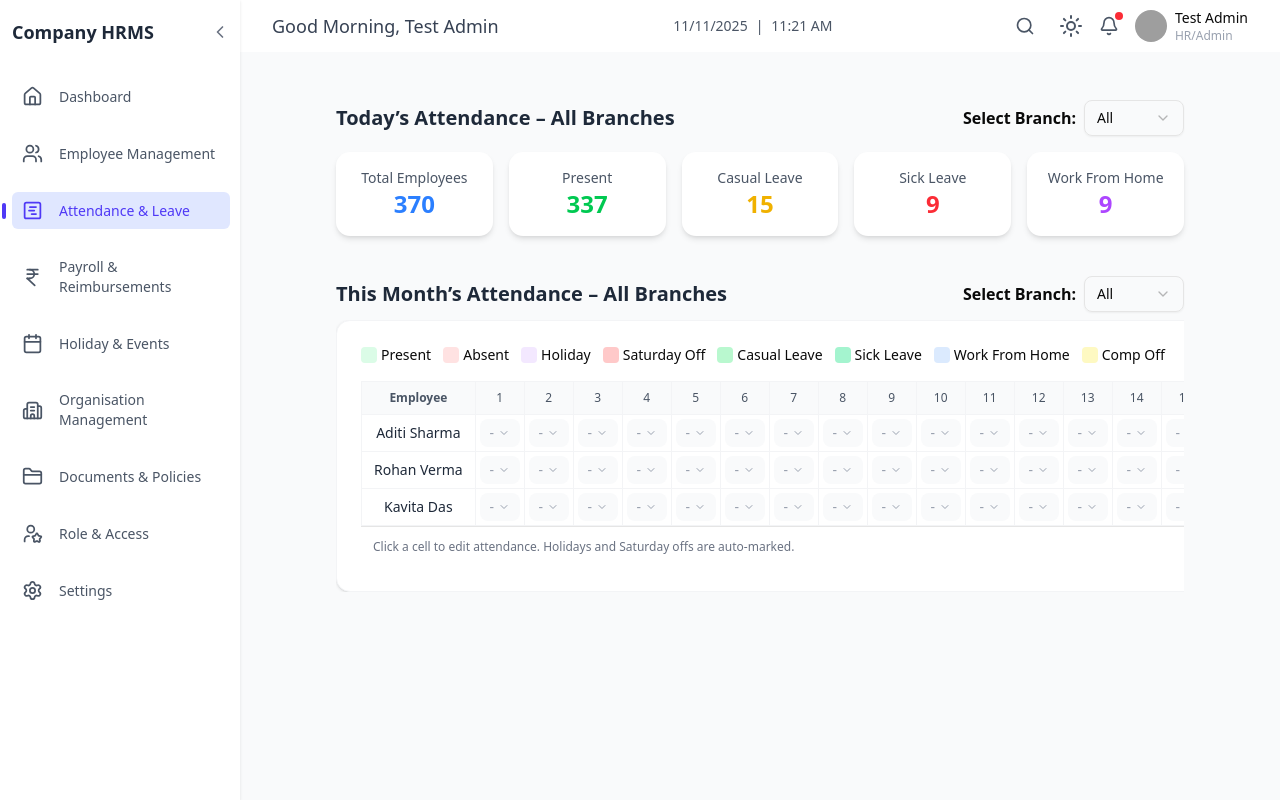
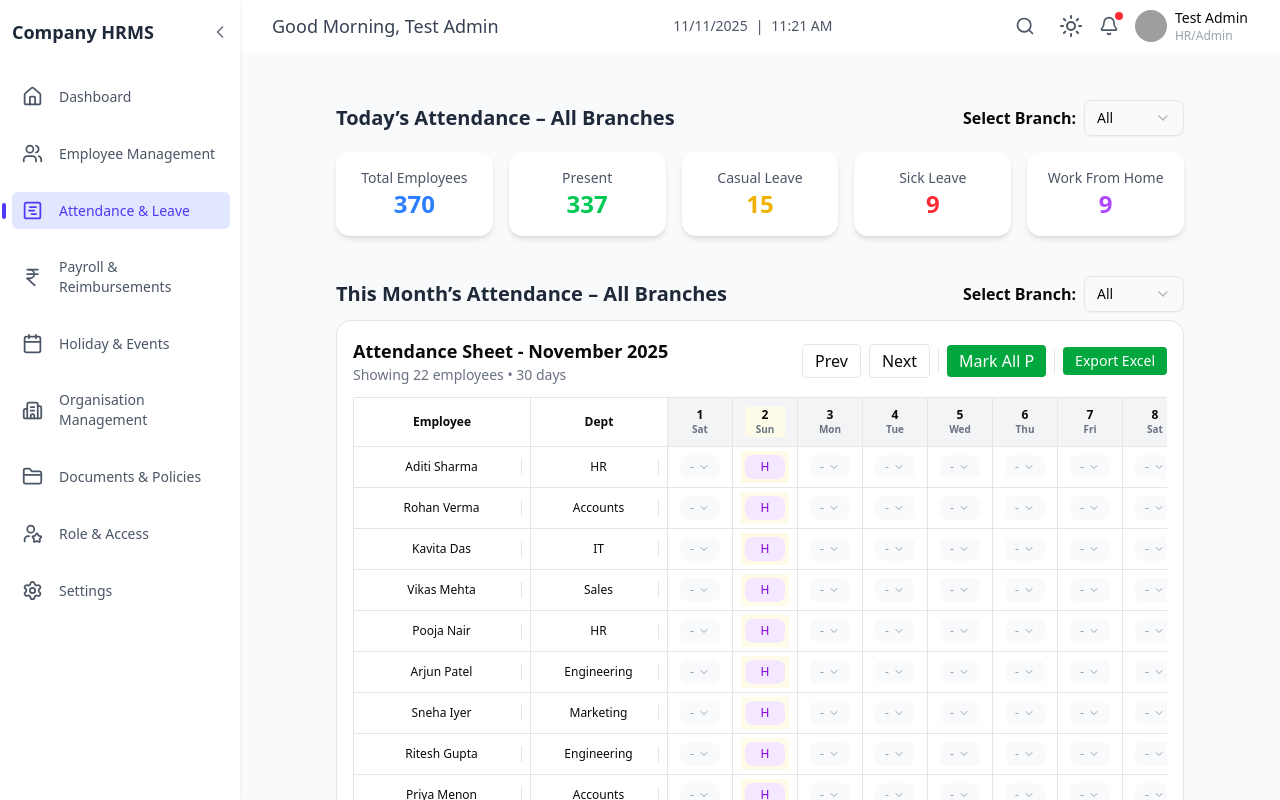
Before and after one commit to dikshajaggi/hrmsFrontend24, a React (Vite) app: page /dashboard/attendance-management in a window 1280 px wide. Built offline with nearby package versions, Linux system fonts and the light colour scheme; grey boxes are pictures that could not be loaded; what @azure/msal-react would draw is missing.

Commit message:
attendance table done

```diff
--- a/package.json
+++ b/package.json
@@ -38,7 +38,8 @@
     "react-window": "^1.8.9",
     "recharts": "^3.3.0",
     "tailwind-merge": "^3.3.1",
-    "tailwindcss": "^4.1.14"
+    "tailwindcss": "^4.1.14",
+    "xlsx": "^0.18.5"
   },
   "devDependencies": {
     "@eslint/js": "^9.36.0",
--- a/src/components/AttendanceTable.jsx
+++ b/src/components/AttendanceTable.jsx
@@ -1,230 +1,337 @@
-import React, { useMemo, useState, useCallback, useRef, useEffect } from "react";
+import React, { useEffect, useMemo, useState } from "react";
 import {
   useReactTable,
   getCoreRowModel,
   flexRender,
   createColumnHelper,
 } from "@tanstack/react-table";
-import { format, startOfMonth, endOfMonth, eachDayOfInterval } from "date-fns";
+import { format, startOfMonth, endOfMonth, eachDayOfInterval, addMonths, subMonths } from "date-fns";
+import * as XLSX from "xlsx";
 import { ChevronDown } from "lucide-react";
 
+// =======================
+//  HARD CODED EMPLOYEES (sample)
+// =======================
+const employeesData = [
+  { id: 1, name: "Aditi Sharma", gender: "Female", branch: "Delhi", department: "HR", designation: "HR Executive", projectSite: "Dwarka" },
+  { id: 2, name: "Rohan Verma", gender: "Male", branch: "Mumbai", department: "Accounts", designation: "Senior Accountant", projectSite: "Andheri" },
+  { id: 3, name: "Kavita Das", gender: "Female", branch: "Bangalore", department: "IT", designation: "Software Developer", projectSite: "Electronic City" },
+  { id: 4, name: "Vikas Mehta", gender: "Male", branch: "Delhi", department: "Sales", designation: "Sales Manager", projectSite: "Noida" },
+  { id: 5, name: "Pooja Nair", gender: "Female", branch: "Mumbai", department: "HR", designation: "Recruiter", projectSite: "Andheri" },
+  { id: 6, name: "Arjun Patel", gender: "Male", branch: "Bangalore", department: "Engineering", designation: "Frontend Developer", projectSite: "Whitefield" },
+  { id: 7, name: "Sneha Iyer", gender: "Female", branch: "Delhi", department: "Marketing", designation: "Content Strategist", projectSite: "Dwarka" },
+  { id: 8, name: "Ritesh Gupta", gender: "Male", branch: "Mumbai", department: "Engineering", designation: "Backend Developer", projectSite: "Andheri" },
+  { id: 9, name: "Priya Menon", gender: "Female", branch: "Bangalore", department: "Accounts", designation: "Finance Associate", projectSite: "Electronic City" },
+  { id: 10, name: "Karan Singh", gender: "Male", branch: "Delhi", department: "IT", designation: "System Administrator", projectSite: "Noida" },
+  { id: 11, name: "Neha Kapoor", gender: "Female", branch: "Mumbai", department: "Sales", designation: "Business Development Executive", projectSite: "Andheri" },
+  { id: 12, name: "Ravi Deshmukh", gender: "Male", branch: "Bangalore", department: "Engineering", designation: "DevOps Engineer", projectSite: "Whitefield" },
+ { id: 1, name: "Aditi Sharma", gender: "Female", branch: "Delhi", department: "HR", designation: "HR Executive", projectSite: "Dwarka" },
+  { id: 2, name: "Rohan Verma", gender: "Male", branch: "Mumbai", department: "Accounts", designation: "Senior Accountant", projectSite: "Andheri" },
+  { id: 3, name: "Kavita Das", gender: "Female", branch: "Bangalore", department: "IT", designation: "Software Developer", projectSite: "Electronic City" },
+  { id: 4, name: "Vikas Mehta", gender: "Male", branch: "Delhi", department: "Sales", designation: "Sales Manager", projectSite: "Noida" },
+  { id: 5, name: "Pooja Nair", gender: "Female", branch: "Mumbai", department: "HR", designation: "Recruiter", projectSite: "Andheri" },
+  { id: 6, name: "Arjun Patel", gender: "Male", branch: "Bangalore", department: "Engineering", designation: "Frontend Developer", projectSite: "Whitefield" },
+  { id: 7, name: "Sneha Iyer", gender: "Female", branch: "Delhi", department: "Marketing", designation: "Content Strategist", projectSite: "Dwarka" },
+  { id: 8, name: "Ritesh Gupta", gender: "Male", branch: "Mumbai", department: "Engineering", designation: "Backend Developer", projectSite: "Andheri" },
+  { id: 9, name: "Priya Menon", gender: "Female", branch: "Bangalore", department: "Accounts", designation: "Finance Associate", projectSite: "Electronic City" },
+  { id: 10, name: "Karan Singh", gender: "Male", branch: "Delhi", department: "IT", designation: "System Administrator", projectSite: "Noida" },
+
+];
+
+// =======================
+//  ATTENDANCE CODES
+// =======================
 const ATTENDANCE_CODES = {
   P: { label: "Present", color: "bg-green-100 text-green-700" },
-  A: { label: "Absent", color: "bg-red-100 text-red-700" },
   H: { label: "Holiday", color: "bg-purple-100 text-purple-700" },
   S: { label: "Saturday Off", color: "bg-red-200 text-red-800" },
-  L: { label: "Casual Leave", color: "bg-green-200 text-green-800" },
+  L: { label: "Casual Leave", color: "bg-red-100 text-red-700" },
+  L1: { label: "Casual Leave (first half off)", color: "bg-red-100 text-red-700" },
+  L2: { label: "Casual Leave (second half off)", color: "bg-red-100 text-red-700" },
   SL: { label: "Sick Leave", color: "bg-emerald-200 text-emerald-800" },
+  SL1: { label: "Sick Leave (first half off)", color: "bg-emerald-200 text-emerald-800" },
+  SL2: { label: "Sick Leave (second half off)", color: "bg-emerald-200 text-emerald-800" },
   W: { label: "Work From Home", color: "bg-blue-100 text-blue-700" },
   C: { label: "Comp Off", color: "bg-yellow-100 text-yellow-700" },
 };
-
 const OPTIONS = Object.keys(ATTENDANCE_CODES);
 
-// ✅ Memoized Dropdown Cell Component
-const AttendanceCell = React.memo(({ empId, day, initialValue, onChangeRef, isDisabled }) => {
-  const [isOpen, setIsOpen] = useState(false);
-  const [value, setValue] = useState(initialValue);
-
-  useEffect(() => {
-    setValue(initialValue);
-  }, [initialValue]);
-
-  const colorClass = ATTENDANCE_CODES[value]?.color || "bg-gray-50 text-gray-400";
-
-  const handleSelect = useCallback(
-    (option) => {
-      setValue(option);
-      onChangeRef.current(empId, day, option);
-      setIsOpen(false);
-    },
-    [empId, day, onChangeRef]
-  );
+// =======================
+//  DROPDOWN CELL
+// =======================
+function AttendanceCell({ value, disabled, onChange }) {
+  const [open, setOpen] = useState(false);
+  const color = ATTENDANCE_CODES[value]?.color || "bg-gray-50 text-gray-400";
 
   return (
     <div className="relative min-w-[40px]">
       <button
-        onClick={() => !isDisabled && setIsOpen(!isOpen)}
-        disabled={isDisabled}
-        className={`w-full flex items-center justify-center px-2 py-1 rounded-md text-sm font-medium ${colorClass} ${
-          !isDisabled ? "cursor-pointer hover:opacity-80" : "cursor-not-allowed"
-        }`}
+        onClick={() => !disabled && setOpen((s) => !s)}
+        className={`w-full px-2 py-1 rounded-md text-xs flex items-center justify-center ${color}`}
+        disabled={disabled}
       >
         {value || "-"}
-        {!isDisabled && (
-          <ChevronDown
-            size={12}
-            className={`ml-1 transition-transform ${isOpen ? "rotate-180" : ""}`}
-          />
-        )}
+        {!disabled && <ChevronDown size={12} className="ml-1" />}
       </button>
 
-      {isOpen && (
-        <>
-          {/* Backdrop to close dropdown */}
-          <div className="fixed inset-0 z-10" onClick={() => setIsOpen(false)} />
+      {open && (
+        <div className="absolute z-50 mt-1 w-66 bg-white border rounded-lg shadow" onMouseLeave={() => setOpen(false)}>
+          <div className="px-3 py-2 text-sm cursor-pointer hover:bg-gray-100" onClick={() => { onChange(""); setOpen(false); }}>
+            Clear
+          </div>
 
-          {/* Dropdown Menu */}
-          <div className="absolute left-0 mt-1 w-40 bg-white border border-gray-200 rounded-lg shadow-lg z-20 max-h-60 overflow-y-auto">
-            <div
-              onClick={() => handleSelect("")}
-              className="px-3 py-2 hover:bg-gray-100 cursor-pointer text-sm text-gray-600"
-            >
-              Clear
+          {OPTIONS.map((opt) => (
+            <div key={opt} className="px-3 py-2 text-sm flex items-center gap-2 cursor-pointer hover:bg-gray-100" onClick={() => { onChange(opt); setOpen(false); }}>
+              <span className={`w-6 h-6 rounded flex items-center justify-center text-xs font-semibold ${ATTENDANCE_CODES[opt].color}`}>{opt}</span>
+              {ATTENDANCE_CODES[opt].label}
             </div>
-            {OPTIONS.map((opt) => (
-              <div
-                key={opt}
-                onClick={() => handleSelect(opt)}
-                className={`px-3 py-2 hover:bg-gray-50 cursor-pointer text-sm flex items-center gap-2 ${
-                  value === opt ? "bg-gray-100" : ""
-                }`}
-              >
-                <span
-                  className={`w-6 h-6 rounded flex items-center justify-center text-xs font-semibold ${ATTENDANCE_CODES[opt].color}`}
-                >
-                  {opt}
-                </span>
-                <span>{ATTENDANCE_CODES[opt].label}</span>
-              </div>
-            ))}
-          </div>
-        </>
+          ))}
+        </div>
       )}
     </div>
   );
-});
+}
 
-const AttendanceTable = ({
-  employees = [
-    { id: 1, name: "Aditi Sharma", department: "HR" },
-    { id: 2, name: "Rohan Verma", department: "Accounts" },
-    { id: 3, name: "Kavita Das", department: "IT" },
-  ],
-  month = new Date(),
-  bankHolidays = [],
-  saturdayOffs = [],
-}) => {
-  const [attendance, setAttendance] = useState({});
-  const attendanceRef = useRef(attendance);
+// =======================
+//  MAIN TABLE
+// =======================
+export default function AttendanceTable({ apiUrl, initialMonth = new Date(), bankHolidays = [], saturdayOffs = [] }) {
+  // --- UI / Data state
+  const [employees, setEmployees] = useState([]);
+  const [attendance, setAttendance] = useState({}); // { empId: { 'yyyy-MM-dd': 'P' }}
+  const [month, setMonth] = useState(initialMonth);
 
-  // Keep ref in sync with state
-  attendanceRef.current = attendance;
+  // --- Load employees (local or api)
+  useEffect(() => {
+    if (apiUrl) {
+      // you can implement real API call here; placeholder for now
+      fetch(apiUrl)
+        .then((r) => r.json())
+        .then((data) => {
+          if (Array.isArray(data)) setEmployees(data);
+          else if (Array.isArray(data.employees)) setEmployees(data.employees);
+          else setEmployees(employeesData);
+        })
+        .catch(() => setEmployees(employeesData));
+    } else {
+      setEmployees(employeesData);
+    }
+  }, [apiUrl]);
 
-  const daysInMonth = useMemo(
-    () =>
-      eachDayOfInterval({
-        start: startOfMonth(month),
-        end: endOfMonth(month),
-      }),
-    [month]
-  );
+  // --- Days in month
+  const days = useMemo(() => eachDayOfInterval({ start: startOfMonth(month), end: endOfMonth(month) }), [month]);
 
-  // ✅ Make dates stable by using ISO string (not Date object)
-  const holidayDates = useMemo(
-    () => bankHolidays.map((h) => new Date(h).toISOString().split("T")[0]),
-    [bankHolidays]
-  );
+  // --- Auto Sundays
+  const sundays = useMemo(() => days.filter((d) => format(d, "EEE") === "Sun").map((d) => format(d, "yyyy-MM-dd")), [days]);
 
-  const saturdayDates = useMemo(
-    () => saturdayOffs.map((d) => new Date(d).toISOString().split("T")[0]),
-    [saturdayOffs]
-  );
+  // --- normalize holidays and saturdays input (accept array of objects or strings)
+  const holidays = useMemo(() => {
+    return (bankHolidays || []).map((d) => {
+      if (!d) return null;
+      if (typeof d === "string") return format(new Date(d), "yyyy-MM-dd");
+      if (d.date) return format(new Date(d.date), "yyyy-MM-dd");
+      return null;
+    }).filter(Boolean);
+  }, [bankHolidays]);
 
-  // ✅ Use ref to avoid dependency issues
-  const handleChangeRef = useRef((empId, date, value) => {
-    const dateStr = date.toISOString().split("T")[0];
+  const saturdays = useMemo(() => {
+    return (saturdayOffs || []).map((d) => {
+      if (!d) return null;
+      if (typeof d === "string") return format(new Date(d), "yyyy-MM-dd");
+      if (d.date) return format(new Date(d.date), "yyyy-MM-dd");
+      return null;
+    }).filter(Boolean);
+  }, [saturdayOffs]);
+
+  // --- handle change
+  const handleChange = (empId, dateStr, value) => {
+    setAttendance((prev) => ({ ...prev, [empId]: { ...(prev[empId] || {}), [dateStr]: value } }));
+  };
+
+  // --- Mark all helper (mark every editable cell for the displayed month)
+  const markAll = (status) => {
     setAttendance((prev) => {
-      const prevVal = prev[empId]?.[dateStr];
-      if (prevVal === value) return prev; // 🔒 prevent unnecessary renders
-      return {
-        ...prev,
-        [empId]: { ...prev[empId], [dateStr]: value },
-      };
+      const next = { ...prev };
+      employees.forEach((emp) => {
+        next[emp.id] = { ...(next[emp.id] || {}) };
+        days.forEach((d) => {
+          const dateStr = format(d, "yyyy-MM-dd");
+          const isSunday = sundays.includes(dateStr);
+          const isHoliday = holidays.includes(dateStr) || isSunday;
+          const isSaturday = saturdays.includes(dateStr);
+
+          const disabled = isHoliday || isSaturday; // do not overwrite auto
+          if (!disabled) {
+            next[emp.id][dateStr] = status;
+          }
+        });
+      });
+      return next;
     });
-  });
+  };
 
+  // --- Totals per employee
+  const totals = useMemo(() => {
+    const map = {};
+    employees.forEach((emp) => {
+      const counts = { P: 0, H: 0, S: 0, L: 0, L1:0, L2: 0, SL: 0, SL1: 0, SL2: 0, W: 0, C: 0 };
+      days.forEach((d) => {
+        const dateStr = format(d, "yyyy-MM-dd");
+        const isSunday = sundays.includes(dateStr);
+        const isHoliday = holidays.includes(dateStr) || isSunday;
+        const isSaturday = saturdays.includes(dateStr);
+        const auto = isHoliday ? "H" : isSaturday ? "S" : null;
+        const value = auto || (attendance?.[emp.id]?.[dateStr] || "");
+        if (value && counts[value] !== undefined) counts[value] += 1;
+      });
+      counts.totalL = counts.L + (counts.L1 * 0.5) + (counts.L2 * 0.5);
+      counts.totalSL = counts.SL + (counts.SL1 * 0.5) + (counts.SL2 * 0.5);
+      map[emp.id] = counts;
+    });
+    return map;
+  }, [employees, attendance, days, holidays, saturdays, sundays]);
+
+  // --- Export to Excel
+  const exportToExcel = () => {
+    const rows = employees.map((emp) => {
+      const row = { Employee: emp.name, Department: emp.department };
+      days.forEach((day) => {
+        const dateStr = format(day, "yyyy-MM-dd");
+        const isSunday = sundays.includes(dateStr);
+        const isHoliday = holidays.includes(dateStr) || isSunday;
+        const isSaturday = saturdays.includes(dateStr);
+        const auto = isHoliday ? "H" : isSaturday ? "S" : null;
+        row[dateStr] = auto || attendance?.[emp.id]?.[dateStr] || "";
+      });
+      // add totals
+      const t = totals[emp.id] || {};
+      row.P = t.P; row.L = t.L; row.SL = t.SL;
+      return row;
+    });
+
+    const ws = XLSX.utils.json_to_sheet(rows);
+    const wb = XLSX.utils.book_new();
+    XLSX.utils.book_append_sheet(wb, ws, "Attendance");
+    XLSX.writeFile(wb, `attendance-${format(month, "yyyy-MM")}.xlsx`);
+  };
+
+  // --- Table columns
   const columnHelper = createColumnHelper();
 
   const columns = useMemo(() => {
-    const baseColumns = [
-      columnHelper.accessor("name", {
-        header: "Employee",
-        cell: (info) => (
-          <div className="font-medium text-gray-800 whitespace-nowrap px-2">
-            {info.getValue()}
+    const base = [
+      columnHelper.display({ id: "employee", header: "Employee", cell: ({ row }) => (
+        <div style={{ width: 160 }} className="font-medium sticky left-0 bg-white px-2 z-40 border-r">
+          {row.original.name}
+        </div>
+      ) }),
+      columnHelper.display({ id: "department", header: "Dept", cell: ({ row }) => (
+        <div style={{ width: 120 }} className="font-medium sticky left-[160px] bg-white px-2 z-30 border-r">
+          {row.original.department}
+        </div>
+      ) }),
+    ];
+
+    const dayCols = days.map((day) => {
+      const dateStr = format(day, "yyyy-MM-dd");
+      const weekday = format(day, "EEE");
+      const isSunday = sundays.includes(dateStr);
+      const isSaturday = saturdays.includes(dateStr);
+
+      return columnHelper.display({ id: dateStr, header: () => (
+        <div className={`flex flex-col text-xs font-semibold ${isSunday ? "bg-yellow-50" : isSaturday ? "bg-gray-50" : ""} px-1`}>
+          <span>{format(day, "d")}</span>
+          <span className="text-gray-500 text-[10px]">{weekday}</span>
+        </div>
+      ), cell: ({ row }) => {
+        const emp = row.original;
+        const isSundayLocal = sundays.includes(dateStr);
+        const isHolidayLocal = holidays.includes(dateStr) || isSundayLocal;
+        const isSaturdayLocal = saturdays.includes(dateStr);
+        const auto = isHolidayLocal ? "H" : isSaturdayLocal ? "S" : null;
+        const value = auto || attendance?.[emp.id]?.[dateStr] || "";
+        return (
+          <div className={`${isSundayLocal ? "bg-yellow-50" : isSaturdayLocal ? "bg-gray-50" : ""} p-1`}>
+            <AttendanceCell value={value} disabled={isHolidayLocal || isSaturdayLocal} onChange={(v) => handleChange(emp.id, dateStr, v)} />
           </div>
-        ),
+        );
+      } });
+    });
+
+    // totals columns (P, L, SL)
+    const totalsCols = [
+      columnHelper.display({
+        id: "totalP",
+        header: "Total P",
+        cell: ({ row }) => <div className="px-2">{(totals[row.original.id] || {}).P || 0}</div>,
+      }),
+
+      // ⭐ Updated L totals
+      columnHelper.display({
+        id: "totalL",
+        header: "Total L",
+        cell: ({ row }) => {
+          const t = totals[row.original.id] || {};
+          return <div className="px-2">{t.totalL || 0}</div>;
+        },
+      }),
+
+      // ⭐ Updated SL totals
+      columnHelper.display({
+        id: "totalSL",
+        header: "Total SL",
+        cell: ({ row }) => {
+          const t = totals[row.original.id] || {};
+          return <div className="px-2">{t.totalSL || 0}</div>;
+        },
       }),
     ];
 
-    const dayColumns = daysInMonth.map((day) =>
-      columnHelper.display({
-        id: format(day, "d"),
-        header: () => (
-          <div className="text-xs font-medium text-gray-600">{format(day, "d")}</div>
-        ),
-        cell: ({ row }) => {
-          const emp = row.original;
-          const dateStr = day.toISOString().split("T")[0];
-          const isHoliday = holidayDates.includes(dateStr);
-          const isSaturday = saturdayDates.includes(dateStr);
+    return [...base, ...dayCols, ...totalsCols];
+  }, [days, attendance, holidays, saturdays, sundays, totals]);
 
-          let initialValue = "";
-          if (isHoliday) initialValue = "H";
-          else if (isSaturday) initialValue = "S";
-          else initialValue = attendanceRef.current[emp.id]?.[dateStr] || "";
+  const table = useReactTable({ data: employees, columns, getCoreRowModel: getCoreRowModel() });
 
-          const isDisabled = isHoliday || isSaturday;
+  // --- Month navigation helpers
+  const prevMonth = () => setMonth((m) => subMonths(m, 1));
+  const nextMonth = () => setMonth((m) => addMonths(m, 1));
 
-          return (
-            <AttendanceCell
-              empId={emp.id}
-              day={day}
-              initialValue={initialValue}
-              onChangeRef={handleChangeRef}
-              isDisabled={isDisabled}
-            />
-          );
-        },
-      })
-    );
-
-    return [...baseColumns, ...dayColumns];
-  }, [daysInMonth, holidayDates, saturdayDates]);
-
-  const table = useReactTable({
-    data: employees,
-    columns,
-    getCoreRowModel: getCoreRowModel(),
-  });
+  // --- NOTE about virtualization:
+  // I included a scaffold for virtualization; for a robust virtual scroll you can
+  // install @tanstack/react-virtual and enable it. For most HR attendance sizes (<= 1000 rows)
+  // the table will be responsive enough; virtualization can be added later easily.
 
   return (
-    <div className="w-full min-w-fit rounded-xl border border-gray-100 bg-white shadow-sm p-6">
-      {console.log("infinite")}
-      {/* Legend */}
-      <div className="flex flex-wrap gap-3 mb-4">
-        {Object.values(ATTENDANCE_CODES).map((opt) => (
-          <div key={opt.label} className="flex items-center gap-1 text-sm">
-            <span className={`w-4 h-4 rounded ${opt.color}`}></span>
-            <span>{opt.label}</span>
-          </div>
-        ))}
+    <div className="w-full p-4 bg-white border rounded-xl max-w-full overflow-x-auto">
+      <div className="flex items-center justify-between mb-3 gap-4">
+        <div>
+          <h2 className="text-lg font-semibold">Attendance Sheet - {format(month, "MMMM yyyy")}</h2>
+          <div className="text-sm text-gray-500">Showing {employees.length} employees • {days.length} days</div>
+        </div>
+
+        <div className="flex items-center gap-2">
+          <button onClick={prevMonth} className="px-3 py-1 border rounded cursor-pointer">Prev</button>
+          <button onClick={nextMonth} className="px-3 py-1 border rounded cursor-pointer">Next</button>
+
+          <div className="border-l h-6" />
+
+          <button onClick={() => markAll('P')} className="px-3 py-1 bg-green-600 text-white rounded cursor-pointer">Mark All P</button>
+          {/* <button onClick={() => markAll('A')} className="px-3 py-1 bg-red-600 text-white rounded">Mark All A</button>
+          <button onClick={() => markAll('H')} className="px-3 py-1 bg-purple-600 text-white rounded">Mark All H</button> */}
+
+          <div className="border-l h-6" />
+
+          <button onClick={exportToExcel} className="bg-green-600 text-white px-3 py-1 rounded text-sm cursor-pointer">Export Excel</button>
+        </div>
       </div>
 
-      {/* Table */}
-      <div className="w-full overflow-x-auto">
-        <table className="border-collapse text-xs w-full relative">
-          <thead className="bg-gray-50 sticky top-0 z-20">
-            {table.getHeaderGroups().map((headerGroup) => (
-              <tr key={headerGroup.id}>
-                {headerGroup.headers.map((header, index) => (
-                  <th
-                    key={header.id}
-                    className={`border border-gray-100 py-2 px-3 text-center text-xs font-semibold text-gray-600 ${
-                      index === 0 ? "sticky left-0 z-30 bg-gray-50" : ""
-                    }`}
-                  >
+      <div className="overflow-auto max-h-[70vh]">
+        <table className="w-full text-xs border-collapse">
+          <thead className="bg-gray-100 sticky top-0 z-30">
+            {table.getHeaderGroups().map((group) => (
+              <tr key={group.id}>
+                {group.headers.map((header, idx) => (
+                  <th key={header.id} className={`px-3 py-2 border text-center font-semibold ${idx === 0 ? 'sticky left-0 z-50 bg-white' : idx === 1 ? 'sticky left-[160px] z-40 bg-white' : ''}`}>
                     {flexRender(header.column.columnDef.header, header.getContext())}
                   </th>
                 ))}
@@ -234,14 +341,9 @@ const AttendanceTable = ({
 
           <tbody>
             {table.getRowModel().rows.map((row) => (
-              <tr key={row.id} className="hover:bg-gray-50 transition-colors duration-200">
-                {row.getVisibleCells().map((cell, index) => (
-                  <td
-                    key={cell.id}
-                    className={`border border-gray-100 px-1 py-1 text-center text-sm ${
-                      index === 0 ? "sticky left-0 z-10 bg-white" : ""
-                    }`}
-                  >
+              <tr key={row.id} className="hover:bg-gray-50">
+                {row.getVisibleCells().map((cell, idx) => (
+                  <td key={cell.id} className={`${idx === 0 ? 'sticky left-0 z-40 bg-white border-r' : idx === 1 ? 'sticky left-[160px] z-30 bg-white border-r' : ''} px-2 py-1 border text-center` }>
                     {flexRender(cell.column.columnDef.cell, cell.getContext())}
                   </td>
                 ))}
@@ -251,11 +353,7 @@ const AttendanceTable = ({
         </table>
       </div>
 
-      <div className="p-3 text-xs text-gray-500 border-t">
-        Click a cell to edit attendance. Holidays and Saturday offs are auto-marked.
-      </div>
+      <div className="mt-3 text-sm text-gray-600">Tip: Sundays are auto-marked as <strong>H</strong> (Holiday). Saturday offs / Bank holidays from API are applied automatically.</div>
     </div>
   );
-};
-
-export default AttendanceTable;
+}
```
Also changed, not shown: 1 other file (tests, documents, lock files or other folders).
